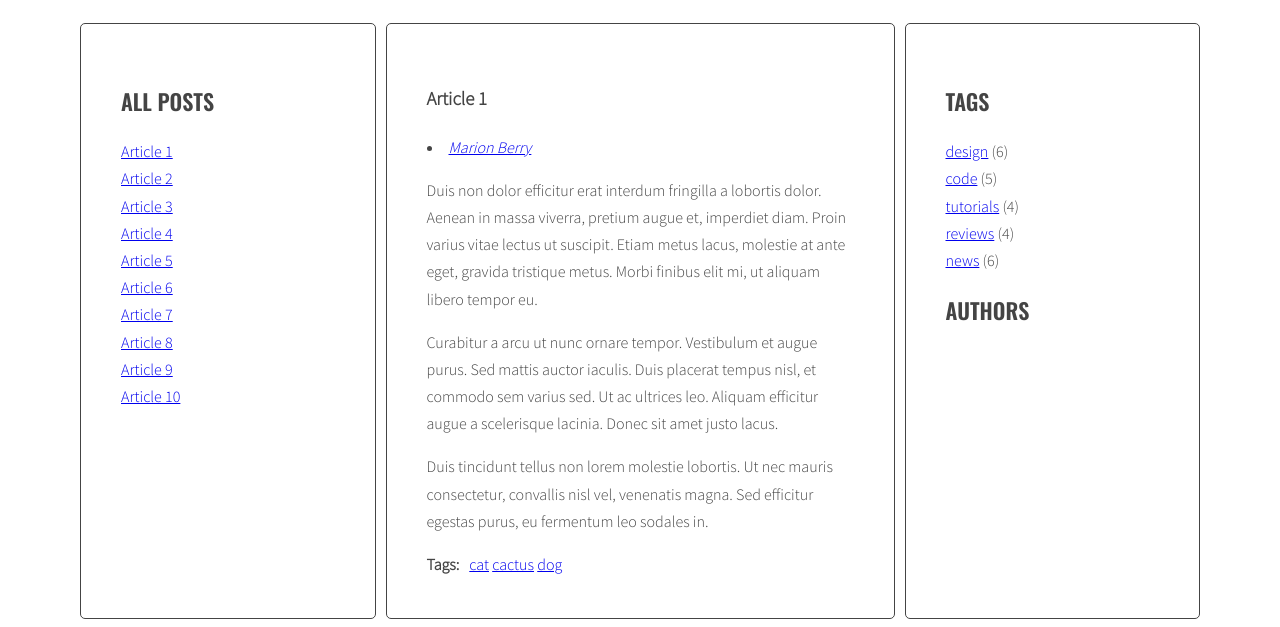
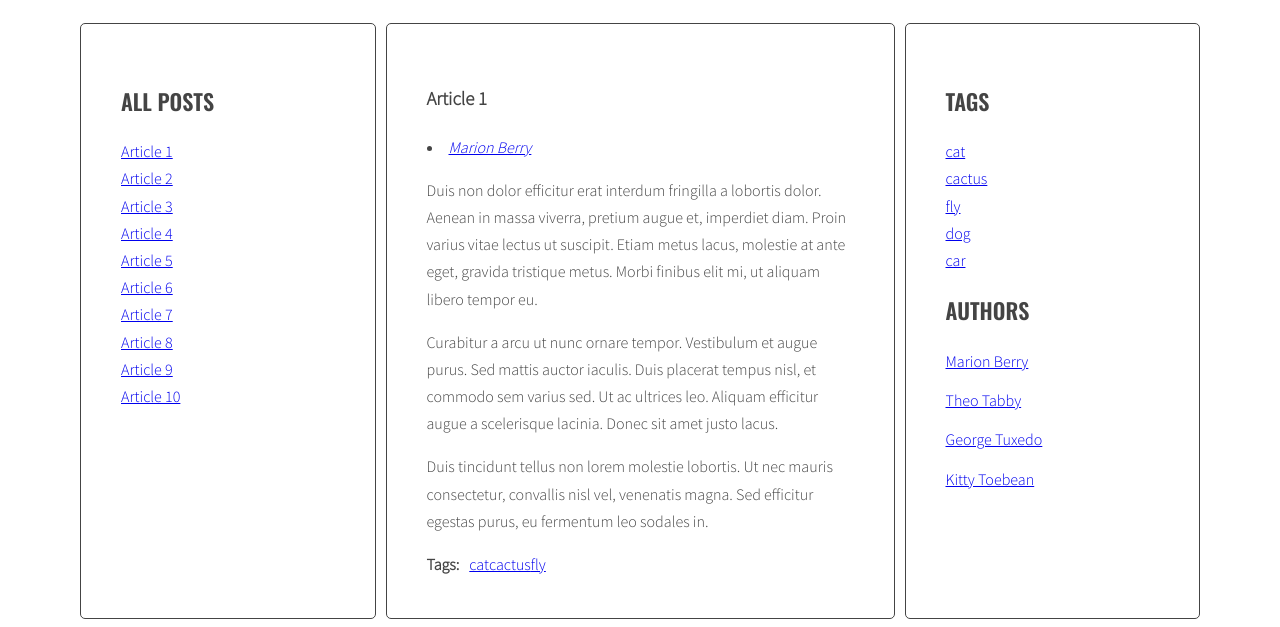
Before and after one commit to KarolKrupa94/javascript-blog, a website: page index.html in a window 1280 px wide. Shown: the part 220-847 px from the top of the page. Drawn offline with nearby package versions, Linux system fonts and the light colour scheme.

Commit message:
Tags&Autors added

```diff
--- a/index.html
+++ b/index.html
@@ -16,7 +16,7 @@
                     <ul class="list titles"></ul>
                 </aside>
                 <section class="posts">
-                    <article class="post active" id="article-1" data-tags="cat cactus dog" data-author="Marion Berry">
+                    <article class="post active" id="article-1" data-tags="cat cactus fly" data-author="Marion Berry">
                     <h3 class="post-title">Article 1</h3>
                     <p class="post-author"></p>
                     <div class="post-content">
@@ -32,7 +32,7 @@
                         </ul>
                     </div>
                     </article>
-                    <article class="post" id="article-2" data-tags="fly dog bee" data-author="Theo Tabby">
+                    <article class="post" id="article-2" data-tags="cat cactus dog" data-author="Theo Tabby">
                     <h3 class="post-title">Article 2</h3>
                     <p class="post-author"></p>
                     <div class="post-content">
@@ -48,7 +48,7 @@
                         </ul>
                     </div>
                     </article>
-                    <article class="post" id="article-3" data-tags="dog puppy subs" data-author="George Tuxedo">
+                    <article class="post" id="article-3" data-tags="car fly dog" data-author="George Tuxedo">
                     <h3 class="post-title">Article 3</h3>
                     <p class="post-author"></p>
                     <div class="post-content">
@@ -63,7 +63,7 @@
                         </ul>
                     </div>
                     </article>
-                    <article class="post" id="article-4" data-tags="bird cat plum" data-author="Kitty Toebean">
+                    <article class="post" id="article-4" data-tags="cat cactus fly" data-author="Kitty Toebean">
                     <h3 class="post-title">Article 4</h3>
                     <p class="post-author"></p>
                     <div class="post-content">
@@ -79,7 +79,7 @@
                         </ul>
                     </div>
                     </article>
-                    <article class="post" id="article-5" data-tags="cat tuning detailing" data-author="Marion Berry">
+                    <article class="post" id="article-5" data-tags="fly cactus dog" data-author="Marion Berry">
                     <h3 class="post-title">Article 5</h3>
                     <p class="post-author"></p>
                     <div class="post-content">
@@ -95,7 +95,7 @@
                         </ul>
                     </div>
                     </article>
-                    <article class="post" id="article-6" data-tags="apple plum cat" data-author="George Tuxedo">
+                    <article class="post" id="article-6" data-tags="cat car dog" data-author="George Tuxedo">
                     <h3 class="post-title">Article 6</h3>
                     <p class="post-author"></p>
                     <div class="post-content">
@@ -111,7 +111,7 @@
                         </ul>
                     </div>
                     </article>
-                    <article class="post" id="article-7" data-tags="bike plum chain" data-author="Kitty Toebean">
+                    <article class="post" id="article-7" data-tags="cat cactus dog" data-author="Kitty Toebean">
                     <h3 class="post-title">Article 7</h3>
                     <p class="post-author"></p>
                     <div class="post-content">
@@ -127,7 +127,7 @@
                         </ul>
                     </div>
                     </article>
-                    <article class="post" id="article-8" data-tags="crime thief plum" data-author="Theo Tabby">
+                    <article class="post" id="article-8" data-tags="cat cactus car" data-author="Theo Tabby">
                     <h3 class="post-title">Article 8</h3>
                     <p class="post-author"></p>
                     <div class="post-content">
@@ -143,7 +143,7 @@
                         </ul>
                     </div>
                     </article>
-                    <article class="post" id="article-9" data-tags="like follow subs" data-author="Marion Berry">
+                    <article class="post" id="article-9" data-tags="car cactus dog" data-author="Marion Berry">
                     <h3 class="post-title">Article 9</h3>
                     <p class="post-author"></p>
                     <div class="post-content">
@@ -159,7 +159,7 @@
                         </ul>
                     </div>
                     </article>
-                    <article class="post" id="article-10" data-tags="science cosmo " data-author="George Tuxedo">
+                    <article class="post" id="article-10" data-tags="cat fly dog" data-author="George Tuxedo">
                     <h3 class="post-title">Article 10</h3>
                     <p class="post-author">George Tuxedo</p>
                     <div class="post-content">
@@ -178,12 +178,7 @@
                 </section>
                 <aside class="sidebar">
                     <h2 class="section-title">Tags</h2>
-                    <ul class="list tags">
-                    <li><a href="#">design</a> <span>(6)</span></li>
-                    <li><a href="#">code</a> <span>(5)</span></li>
-                    <li><a href="#">tutorials</a> <span>(4)</span></li>
-                    <li><a href="#">reviews</a> <span>(4)</span></li>
-                    <li><a href="#">news</a> <span>(6)</span></li>
+                    <ul class="list tags"></ul>
                     </ul>
                     <h2 class="section-title">Authors</h2>
                     <ul class="list authors">
--- a/js/script.js
+++ b/js/script.js
@@ -5,222 +5,148 @@ function titleClickHandler(event){
   const clickedElement = this;
 
 
-  /* [DONE] remove class 'active' from all article links  */
-
+  /*[DONE] remove class 'active' from all article links  */
   const activeLinks = document.querySelectorAll('.titles a.active');
 
   for(let activeLink of activeLinks){
     activeLink.classList.remove('active');
   }
 
-  /* [DONE] add class 'active' to the clicked link */
+  /*[DONE] add class 'active' to the clicked link */
 
   clickedElement.classList.add('active');
 
-
-  /* [DONE] remove class 'active' from all articles */
-
-  const activeArticles = document.querySelectorAll('.post.active');
+  /*[DONE] remove class 'active' from all articles */
+  const activeArticles = document.querySelectorAll('.posts .post.active');
 
   for(let activeArticle of activeArticles){
     activeArticle.classList.remove('active');
   }
-  /* [DONE] get 'href' attribute from the clicked link */
 
+  /*[DONE] get 'href' attribute from the clicked link */
   const articleSelector = clickedElement.getAttribute('href');
 
-  /* [DONE] find the correct article using the selector (value of 'href' attribute) */
-
+  /*[DONE] find the correct article using the selector (value of 'href' attribute) */
   const targetArticle = document.querySelector(articleSelector);
 
-  /* [DONE] add class 'active' to the correct article */
+  /*[DONE] add class 'active' to the correct article */
   targetArticle.classList.add('active');
+
 }
-
-const links = document.querySelectorAll('.titles a');
-
-for(let link of links){
-  link.addEventListener('click', titleClickHandler);
-}
-
 const optArticleSelector = '.post',
   optTitleSelector = '.post-title',
   optTitleListSelector = '.titles',
   optArticleTagsSelector = '.post-tags .list',
-  optArticleAuthorSelector = '.post-author';
+  optArticleAuthorSelector = '.post-author',
+  optTagsListSelector = '.tags.list',
+  optCloudClassCount = 5,
+  optCloudClassPrefix = 'tag-size-',
+  optAuthorsListSelector = '.authors.list';
 
 function generateTitleLinks(customSelector = ''){
-
-  /* [DONE] remove contents of titleList */
-
-  const titleList = document.querySelector(optTitleListSelector);
-  titleList.innerHTML = '';
-
-  /* [DONE] for each article */
-
+  /*[DONE] remove contents of titleList */
+  const titleList = document.querySelector (optTitleListSelector);
+  document.querySelector(optTitleListSelector).innerHTML ='';
+  /*[DONE] for each article */
   const articles = document.querySelectorAll(optArticleSelector + customSelector);
   let html = '';
   for(let article of articles){
+    /*[DONE] get the article id */
+    const articleId = article.getAttribute('id');
+    /* find the title element */
 
-    /* [DONE] get the article id */
-
-    const articleId = article.getAttribute('id');
-
-    /* [?] find the title element */
-
-
-
-    /* [DONE] get the title from the title element */
-
+    /* get the title from the title element */
     const articleTitle = article.querySelector(optTitleSelector).innerHTML;
-
-    /* [DONE] create HTML of the link */
-
+    /*[DONE] create HTML of the link */
     const linkHTML = '<li><a href="#' + articleId + '"><span>' + articleTitle + '</span></a></li>';
     html = html + linkHTML;
   }
-  /* [DONE] insert link into titleList */
-
   titleList.innerHTML = html;
   const links = document.querySelectorAll('.titles a');
   for(let link of links){
     link.addEventListener('click', titleClickHandler);
   }
+}
+
+function calculateTagsParams(tags){
+  const params = {
+    min: 999999,
+    max: 1
+  };
+
+  for(let tag in tags){
+    console.log(tag + ' is used ' + tags[tag] + ' times ');
+    params.max = Math.max(tags[tag], params.max);
+    params.min = Math.min(tags[tag], params.min);
+  }
+  return params;
+}
+
+function calculateTagClass(count, params){
+  const normalizedCount = count - params.min;
+  const normalizedMax = params.max - params.min;
+  const percentage = normalizedCount / normalizedMax;
+  const classNumber = Math.floor(percentage*(optCloudClassCount - 1) + 1);
+  return optCloudClassPrefix + classNumber;
+}
+
+function generateTags(){
+  /* [NEW] create a new variable allTags with an empty objects */
+  let allTags = {};
+
+  /* find all articles */
+  const articles = document.querySelectorAll(optArticleSelector);
+  /* START LOOP: for every article: */
+  for(let article of articles){
+    /* find tags wrapper */
+    const tagsWrapper = article.querySelector(optArticleTagsSelector);
+    /* make html variable with empty string */
+    let html = '';
+    /* get tags from data-tags attribute */
+    const articleTags = article.getAttribute('data-tags');
+    /* split tags into array */
+    const articleTagsArray = articleTags.split(' ');
+    /* START LOOP: for each tag */
+    for(let tag of articleTagsArray){
+      /* generate HTML of the link */
+      let linkHTML = '<li><a href="#tag-' + tag + '">' + tag + '</a></li>';
+      /* add generated code to html variable */
+      html = html + linkHTML;
+
+      /* [NEW] [DONE] check if this link is NOT already in allTags */
+      if(!allTags.hasOwnProperty(tag)){
+        /* [NEW] [DONE] add tag to AllTags object */
+        allTags[tag] = 1;
+      } else {
+        allTags[tag]++;
+      }
+    /* END LOOP: for each tag */
+    }
+    /* insert HTML of all the links into the tags wrapper */
+    tagsWrapper.innerHTML = html;
+  /* END LOOP: for every article: */
+  }
+  /* [NEW] find list of tags in right column */
+  const tagList = document.querySelector(optTagsListSelector);
+
+  /* [NEW] create variable for all links HTML code */
+  const tagsParams = calculateTagsParams(allTags);
+  let allTagsHTML = '';
+
+  /* [NEW] START LOOP: for each tag in allTags:*/
+  for(let tag in allTags){
+    /* [NEW] generate code of a link and add it to allTagsHTML */
+    const tagLinkHTML = '<li><a class="' + calculateTagClass(allTags[tag], tagsParams) + '" href="#tag-' + tag + '"><span>' + tag + '  ' + '</span></a></li>';
+    console.log('taglinkHTML:', tagLinkHTML);
+    allTagsHTML += tagLinkHTML;
+
+  }
+  /* [NEW] add HTML from allTagsHTML to tagList */
+  tagList.innerHTML = allTagsHTML;
 
 }
 
-
-
-function generateTags(){
-
-  /* [DONE]  find all articles */
-
-  const articles = document.querySelectorAll(optArticleSelector);
-
-  /* [DONE]  START LOOP: for every article: */
-
-  for(let article of articles){
-
-    /* [DONE]  find tags wrapper */
-
-    const titleList = article.querySelector(optArticleTagsSelector);
-
-    /* [DONE]  make html variable with empty string */
-
-    let html = '';
-
-    /*[DONE]  get tags from data-tags attribute */
-
-    const articleTags = article.getAttribute('data-tags');
-    /*[DONE]  split tags into array */
-      const articleTagsArray = articleTags.split(' ');
-    /*[DONE]  START LOOP: for each tag */
-      for(let tag of articleTagsArray){
-      /*[DONE]  generate HTML of the link */
-        const tagLinkHTML = '<li><a href="#tag-' + tag + '"><span>' + tag + '</span></a></li> ';
-      /*[DONE]  add generated code to html variable */
-        html = html + tagLinkHTML;
-    /*[DONE] END LOOP: for each tag */
-      }
-
-    /* [DONE]  insert HTML of all the links into the tags wrapper */
-    titleList.innerHTML = html;
-
-  /* [DONE]  END LOOP: for every article: */
-  }
-
-}
-
-
 function tagClickHandler(event){
-
-  /*[DONE]  prevent default action for this event */
-
-  event.preventDefault();
-
-  /* [DONE]  make new constant named "clickedElement" and give it the value of "this" */
-
-  const clickedElement = this;
-
-  /* [DONE]  make a new constant "href" and read the attribute "href" of the clicked element */
-
-  const href = clickedElement.getAttribute('href');
-
-  /* [DONE]  make a new constant "tag" and extract tag from the "href" constant */
-
-  const tag = href.replace('#tag-', '');
-
-  /*[DONE]  find all tag links with class active */
-
-  const activeTags = document.querySelectorAll('a.active[href^="#tag-"]');
-
-  /*[DONE]  START LOOP: for each active tag link */
-
-  for(let activeTag of activeTags){
-
-    /*[DONE] remove class active */
-    activeTag.classList.remove('active');
-
-    /*[DONE] END LOOP: for each active tag link */
-  }
-
-  /*[DONE] find all tag links with "href" attribute equal to the "href" constant */
-
-  const tagLinksHref = document.querySelectorAll('a[href="' + href + '"]');
-
-  /*[DONE] START LOOP: for each found tag link */
-
-  for(let tagLinkHref of tagLinksHref){
-
-    /* add class active */
-
-    tagLinkHref.classList.add('active');
-
-    /*[DONE] END LOOP: for each found tag link */
-  }
-  /* execute function "generateTitleLinks" with article selector as argument */
-  generateTitleLinks('[data-tags~="' + tag + '"]');
-}
-
-function addClickListenersToTags(){
-  /*[DONE] find all links to tags */
-  const tagLinksHref = document.querySelectorAll('a[href^="#tag-"]');
-
-  /*[DONE] START LOOP: for each link */
-  for(let tagLinkHref of tagLinksHref){
-    /* [DONE] add tagClickHandler as event listener for that link */
-    tagLinkHref.addEventListener('click', tagClickHandler);
-  /*[DONE] END LOOP: for each link */
-  }
-}
-
-function generateAuthors(){
-
-
-  const articles = document.querySelectorAll(optArticleSelector);
-
-  /* [DONE] START LOOP: for every article: */
-
-  for(let article of articles){
-
-    /* [DONE] find authors wrapper */
-
-    const authorsWrapper = article.querySelector(optArticleAuthorSelector);
-
-    /* [DONE] make html variable with empty string */
-    let html = '';
-
-    const articleAuthors = article.getAttribute('data-author');
-
-    let LinkHTMLauthor = '<li><a href="#author-' + articleAuthors + '"><span>' + articleAuthors + '</span></a></li>';
-
-    html = html + LinkHTMLauthor;
-
-    authorsWrapper.innerHTML = html;
-  }
-}
-
-function authorClickHandler(event){
   /* prevent default action for this event */
   event.preventDefault('');//po co to się daje?
 
@@ -228,36 +154,133 @@ function authorClickHandler(event){
   const clickedElement = this;
   /* make a new constant "href" and read the attribute "href" of the clicked element */
   const href = clickedElement.getAttribute('href');
+  /* make a new constant "tag" and extract tag from the "href" constant */
+  const tag = href.replace('#tag-', '');
+
+  /* find all tag links with class active */
+  const tagActiveLinks = document.querySelectorAll('a.active[href^="#tag-"]');
+  /* START LOOP: for each active tag link */
+  for(let tagActiveLink of tagActiveLinks){
+    /* remove class active */
+    tagActiveLink.classList.remove('active');
+  /* END LOOP: for each active tag link */
+  }
+  /* find all tag links with "href" attribute equal to the "href" constant */
+  const tagsAll = document.querySelectorAll('a [href="' + href + '"]');
+
+  /* START LOOP: for each found tag link */
+  for(let tagAll of tagsAll){
+    /* add class active */
+    tagAll.classList.add('active');
+  /* END LOOP: for each found tag link */
+  }
+  /* execute function "generateTitleLinks" with article selector as argument */
+  generateTitleLinks('[data-tags~="' + tag + '"]');
+}
+
+function addClickListenersToTags(){
+  /* find all links to tags */
+  const tagsAll = document.querySelectorAll('a[href^="#tag-"]');
+  /* START LOOP: for each link */
+  for(let tagAll of tagsAll){
+    /* add tagClickHandler as event listener for that link */
+    tagAll.addEventListener('click', tagClickHandler);
+  /* END LOOP: for each link */
+  }
+}
+
+
+
+function generateAuthors(){
+
+  /*[NEW]*/
+  let allAuthors = {};
+
+  const articles = document.querySelectorAll(optArticleSelector);
+
+  /* START LOOP: for every article: */
+
+  for(let article of articles){
+    /* find authors wrapper */
+    const authorsWrapper = article.querySelector(optArticleAuthorSelector);
+
+    /* make html variable with empty string */
+    let html = '';
+
+    /*[NEW*/
+    const articleAuthors = article.getAttribute('data-author');
+    const articleAuthorsArray = [];
+    articleAuthorsArray.push(articleAuthors);
+    for(let articleAuthor of articleAuthorsArray){
+      let linkHTML = '<li><a href="#author-' + articleAuthor + '"><span>' + articleAuthor + '</span></a></li>';
+
+      html = linkHTML;
+
+      if(!allAuthors.hasOwnProperty(articleAuthor)){
+        /* [NEW] add generated code to allTags array*/
+        allAuthors[articleAuthor] = 1;
+      } else {
+        allAuthors[articleAuthor]++;
+      }
+    }
+
+    authorsWrapper.innerHTML = html;
+
+  }
+
+  const authorList = document.querySelector(optAuthorsListSelector);
+  let allAuthorsHTML = '';
+
+  for(let articleAuthor in allAuthors){
+
+    const linkHTML = '<li><a class="author-name" href="#author-' + articleAuthor + '" ><span>' + articleAuthor + '</span></a></li>';
+    allAuthorsHTML = allAuthorsHTML + linkHTML;
+
+  }
+  authorList.innerHTML = allAuthorsHTML;
+
+
+
+}
+
+function authorClickHandler(event){
+  /* prevent default action for this event */
+  event.preventDefault('');
+
+  /* make new constant named "clickedElement" and give it the value of "this" */
+  const clickedElement = this;
+  /* make a new constant "href" and read the attribute "href" of the clicked element */
+  const href = clickedElement.getAttribute('href');
   /* make a new constant "author" and extract tag from the "href" constant */
-  const author = href.replace('#author-', '');//nie rozumiem tego?
+  const author = href.replace('#author-', '');
 
   /* find all author links with class active */
   const authorActiveLinks = document.querySelectorAll('a.active[href^="#author-"]');
-  /* START LOOP: for each active tag link */
+  /* START LOOP: for each active author link */
   for(let authorActiveLink of authorActiveLinks){
     /* remove class active */
     authorActiveLink.classList.remove('active');
-  /* END LOOP: for each active tag link */
+  /* END LOOP: for each active author link */
   }
-  /* find all tag links with "href" attribute equal to the "href" constant */
+  /* find all author links with "href" attribute equal to the "href" constant */
   const authorsAll = document.querySelectorAll('a [href="' + href + '"]');
 
-  /* START LOOP: for each found tag link */
+  /* START LOOP: for each found author link */
   for(let authorAll of authorsAll){
     /* add class active */
     authorAll.classList.add('active');
-  /* END LOOP: for each found tag link */
+  /* END LOOP: for each found author link */
   }
   /* execute function "generateTitleLinks" with article selector as argument */
   generateTitleLinks('[data-author ="' + author + '"]');
 }
 
 function addClickListenersToAuthors(){
-  /* find all links to tags */
+  /* find all links to authors */
   const authorsAll = document.querySelectorAll('a[href^="#author-"]');
   /* START LOOP: for each link */
   for(let authorAll of authorsAll){
-    /* add tagClickHandler as event listener for that link */
+    /* add authorClickHandler as event listener for that link */
     authorAll.addEventListener('click', authorClickHandler);
   /* END LOOP: for each link */
   }
```
